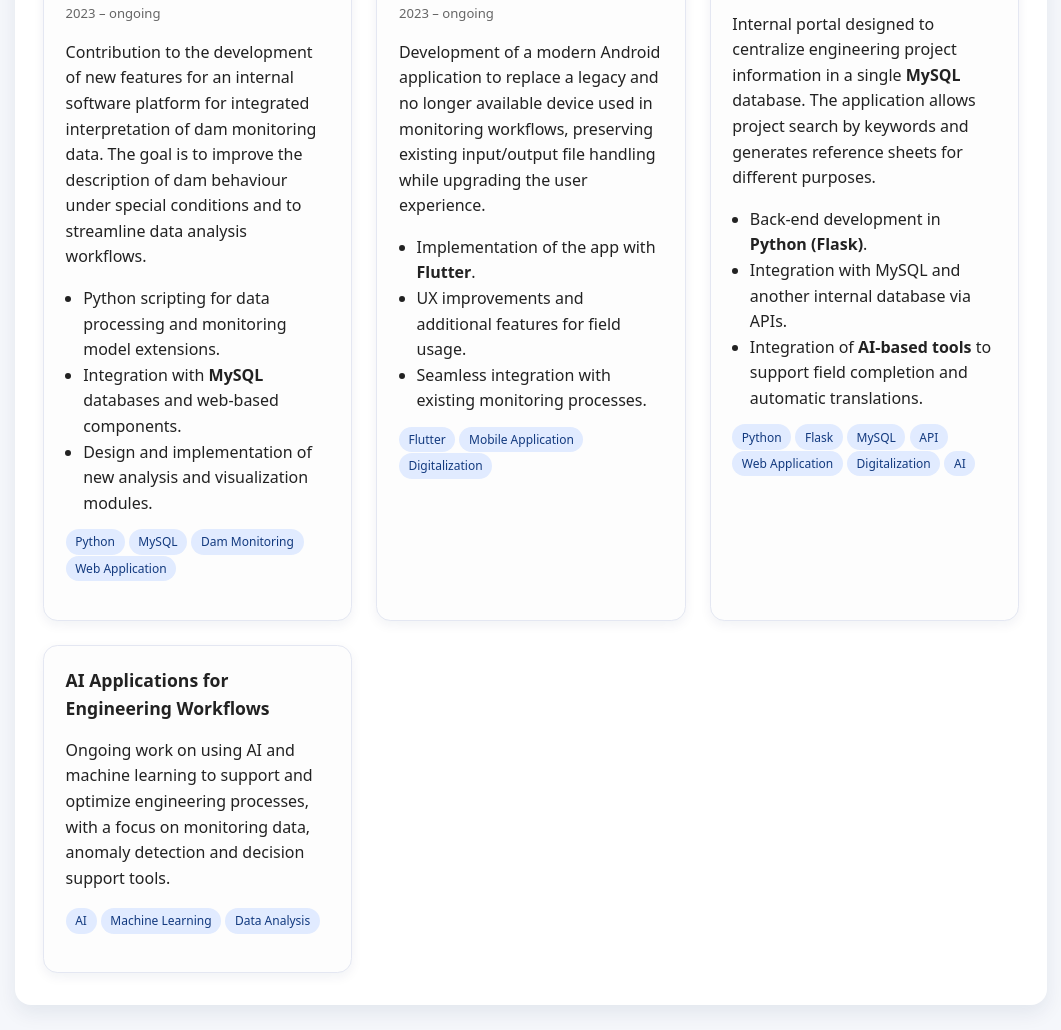
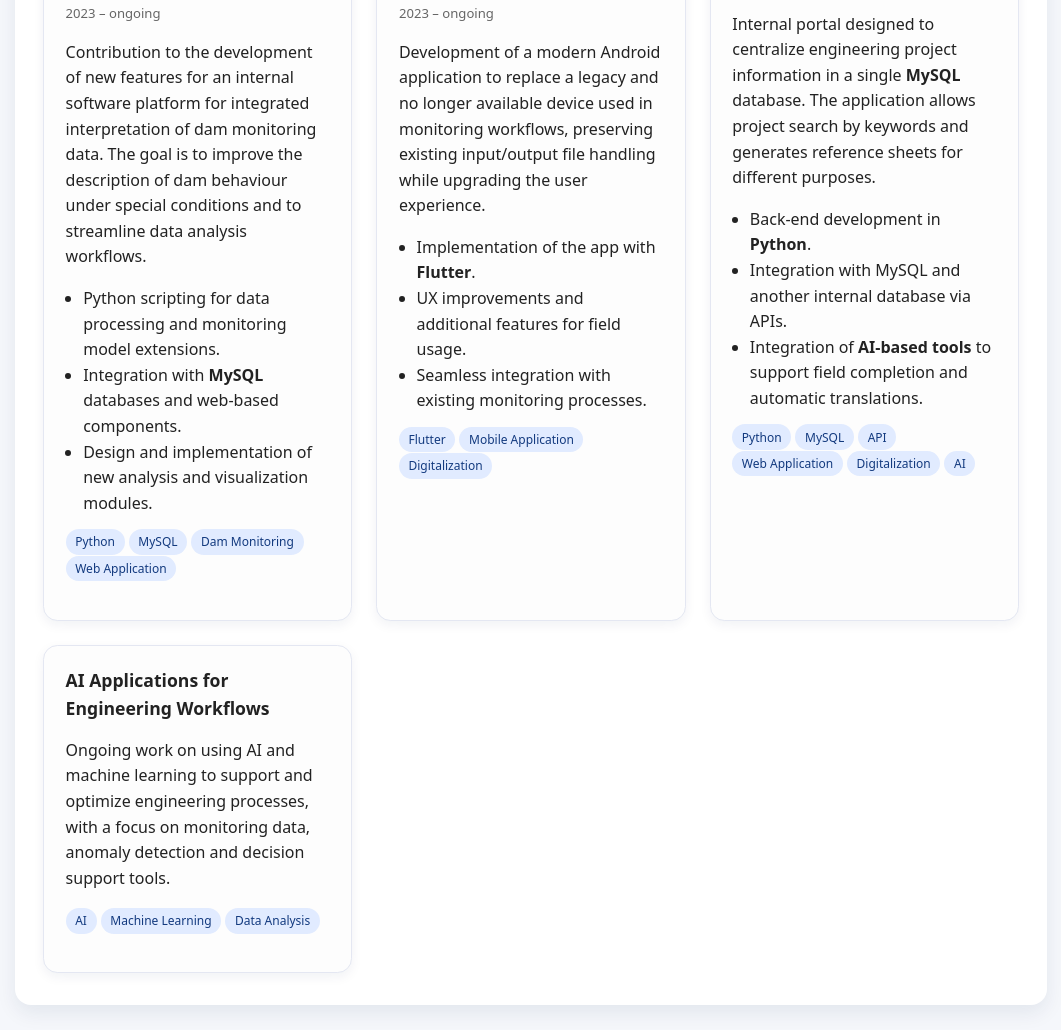
Before and after one commit to lammarco18/lammarco18.github.io, a plain HTML site: page index.html in a window 1280 px wide. Shown: the part 2519-3549 px from the top of the page, without its empty margins (109-1170 px from the left). Drawn offline with Linux system fonts and the light colour scheme.

Commit message:
Minor changes

```diff
--- a/index.html
+++ b/index.html
@@ -250,13 +250,12 @@
               keywords and generates reference sheets for different purposes.
             </p>
             <ul class="card-list">
-              <li>Back-end development in <strong>Python (Flask)</strong>.</li>
+              <li>Back-end development in <strong>Python</strong>.</li>
               <li>Integration with MySQL and another internal database via APIs.</li>
               <li>Integration of <strong>AI-based tools</strong> to support field completion and automatic translations.</li>
             </ul>
             <p class="card-tags">
               <span class="chip">Python</span>
-              <span class="chip">Flask</span>
               <span class="chip">MySQL</span>
               <span class="chip">API</span>
               <span class="chip">Web Application</span>
```
